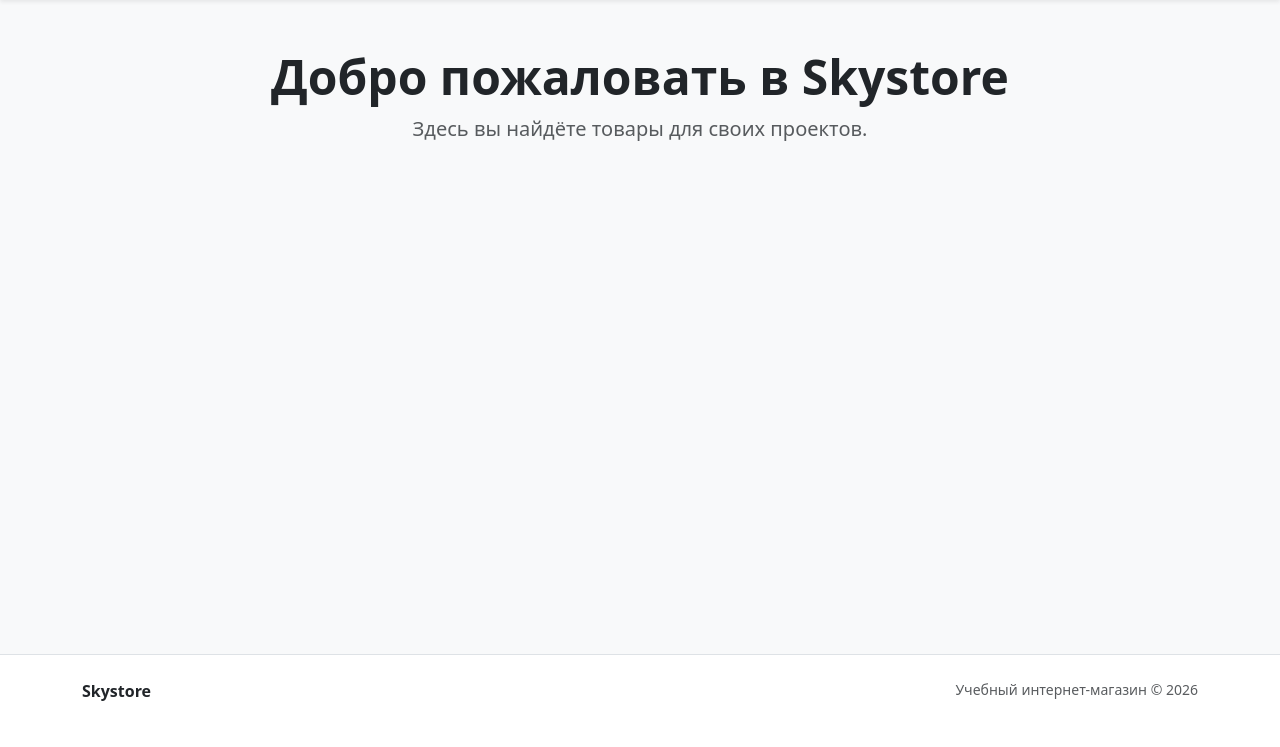
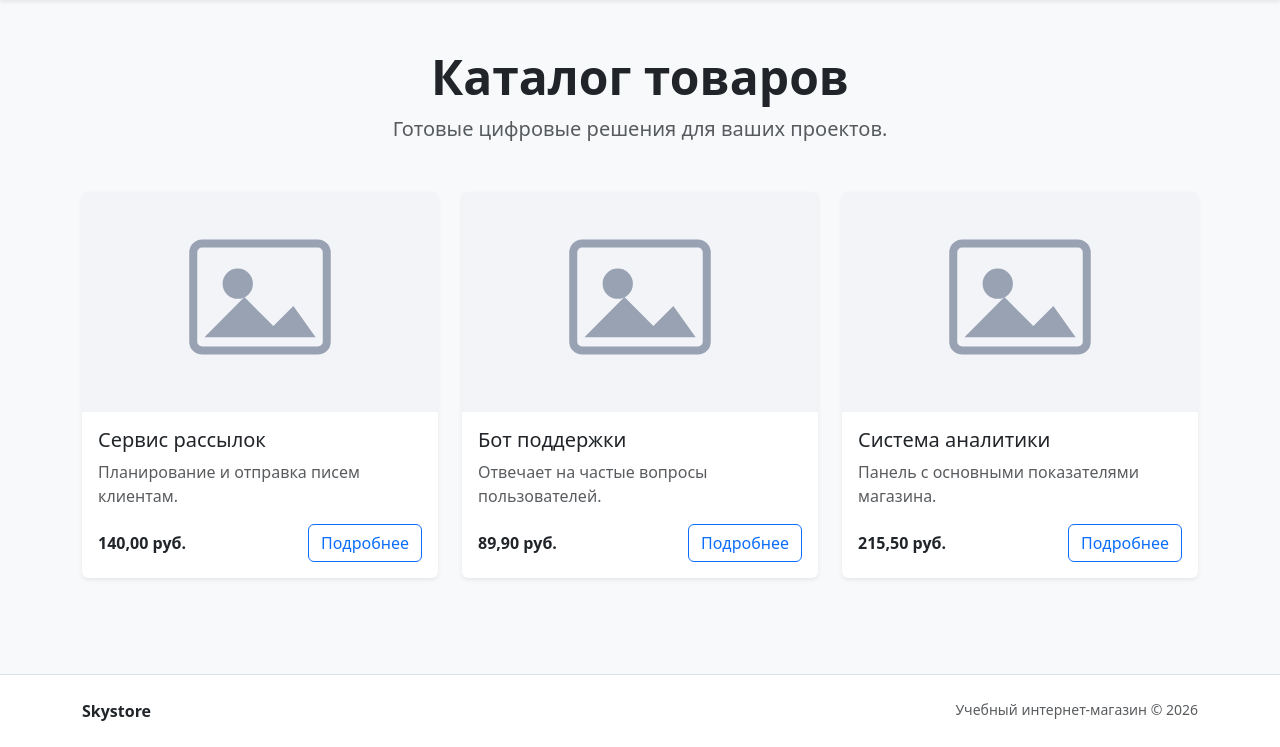
Before and after one commit to ALTSisyphus/simple_shop, a Django app: page / in a window 1280 px wide. Shown: the part 73-820 px from the top of the page. Before the commit the page ends 774 px from the top, so only its background shows below. Run offline with Django 5.2, Linux system fonts and the light colour scheme; data comes from the database, SQL or seed files in the repository.

Commit message:
Вывел список товаров на главной странице

```diff
--- a/catalog/templates/catalog/home.html
+++ b/catalog/templates/catalog/home.html
@@ -1,19 +1,78 @@
 {% extends "catalog/base.html" %}
+{% load static %}
 
 {% block title %}
-    Главная — Skystore
+    Каталог товаров — Skystore
 {% endblock %}
 
 {% block content %}
 <section class="container py-5">
-    <div class="text-center">
+    <div class="text-center mb-5">
         <h1 class="display-5 fw-bold">
-            Добро пожаловать в Skystore
+            Каталог товаров
         </h1>
 
         <p class="lead text-muted mb-0">
-            Здесь вы найдёте товары для своих проектов.
+            Готовые цифровые решения для ваших проектов.
         </p>
+    </div>
+
+    <div class="row g-4">
+        {% for product in products %}
+            <div class="col-12 col-md-6 col-lg-4">
+                <article class="card product-card h-100 shadow-sm">
+                    {% if product.image %}
+                        <img
+                            class="card-img-top product-card__image"
+                            src="{{ product.image.url }}"
+                            alt="{{ product.name }}"
+                        >
+                    {% else %}
+                        <img
+                            class="card-img-top product-card__image"
+                            src="{% static 'catalog/images/no-image.svg' %}"
+                            alt="Изображение отсутствует"
+                        >
+                    {% endif %}
+
+                    <div class="card-body d-flex flex-column">
+                        <h2 class="h5 card-title">
+                            {{ product.name }}
+                        </h2>
+
+                        <p class="card-text text-muted flex-grow-1">
+                            {% if product.description %}
+                                {{ product.description|truncatechars:100 }}
+                            {% else %}
+                                Описание отсутствует.
+                            {% endif %}
+                        </p>
+
+                        <div class="d-flex justify-content-between align-items-center gap-3">
+                            <span class="fw-bold">
+                                {{ product.price }} руб.
+                            </span>
+
+                            <a
+                                class="btn btn-outline-primary"
+                                href="{% url 'catalog:product_detail' product.pk %}"
+                            >
+                                Подробнее
+                            </a>
+                        </div>
+                    </div>
+                </article>
+            </div>
+        {% empty %}
+            <div class="col-12">
+                <div
+                    class="alert alert-info text-center"
+                    role="alert"
+                >
+                    Товаров пока нет.
+                </div>
+            </div>
+        {% endfor %}
     </div>
 </section>
 {% endblock %}
--- a/catalog/views.py
+++ b/catalog/views.py
@@ -4,13 +4,13 @@ from catalog.models import Contact, Product
 
 
 def home(request):
-    """Отображает главную страницу каталога."""
-    latest_products = Product.objects.order_by("-created_at")[:5]
+    """Отображает главную страницу со списком товаров."""
+    products = Product.objects.all()
 
     return render(
         request,
         "catalog/home.html",
-        {"latest_products": latest_products},
+        {"products": products},
     )
 
 
```
